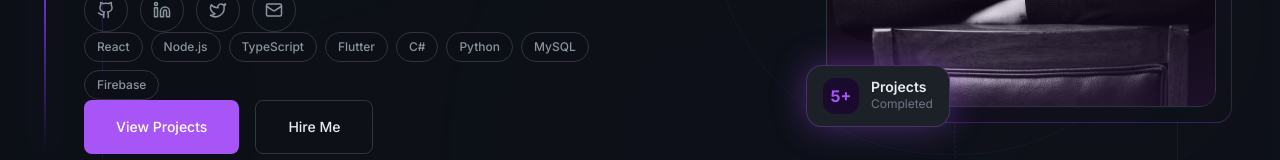
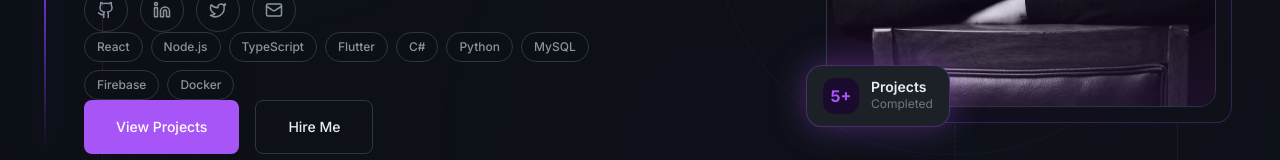
Before and after one commit to Chathura30/Portfolio, a React (Vite) app: page / in a window 1280 px wide. Shown: the part 459-619 px from the top of the page. Built offline with nearby package versions, Linux system fonts and the light colour scheme.

Commit message:
Add Docker to hero skill tags

```diff
--- a/src/components/Hero.tsx
+++ b/src/components/Hero.tsx
@@ -8,7 +8,7 @@ const socialLinks = [
   { icon: Mail,     href: 'mailto:chathurajayasnka30@gmail.com',               label: 'Email' },
 ]
 
-const skills = ['React', 'Node.js', 'TypeScript', 'Flutter', 'C#', 'Python', 'MySQL', 'Firebase']
+const skills = ['React', 'Node.js', 'TypeScript', 'Flutter', 'C#', 'Python', 'MySQL', 'Firebase', 'Docker']
 
 export default function Hero() {
   const [ready, setReady] = useState(false)
```
